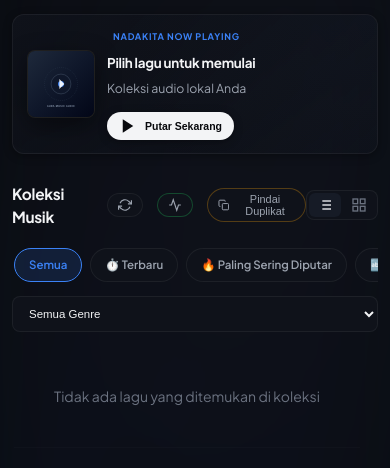
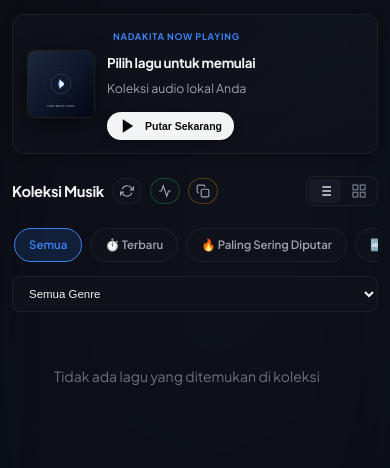
Before and after one commit to frambudi75/musik-player, a PHP site: page / in a window 390 px wide. Shown: the part 56-524 px from the top of the page. Run offline with PHP 8.4, Linux system fonts and the light colour scheme; data that the repository does not hold is empty.

Commit message:
fix(mobile): prevent header overlap and ensure filter chips bar is fully visible and spaced on mobile

```diff
--- a/assets/css/style.css
+++ b/assets/css/style.css
@@ -2750,14 +2750,53 @@ html, body {
 
   /* Native App Style Song List */
   .section-header {
-    margin-bottom: 10px;
-  }
+    display: flex !important;
+    align-items: center !important;
+    justify-content: space-between !important;
+    margin-top: 6px !important;
+    margin-bottom: 12px !important;
+    gap: 8px !important;
+    width: 100% !important;
+    flex-wrap: nowrap !important;
+  }
+
+  .section-header > div:first-child {
+    display: flex !important;
+    align-items: center !important;
+    gap: 8px !important;
+    min-width: 0 !important;
+    flex: 1 !important;
+    overflow: hidden !important;
+  }
+
   .section-title {
-    font-size: 1.1rem;
-  }
+    font-size: 1.05rem !important;
+    font-weight: 700 !important;
+    white-space: nowrap !important;
+    overflow: hidden !important;
+    text-overflow: ellipsis !important;
+    flex-shrink: 1 !important;
+    margin: 0 !important;
+  }
+
+  .btn-subtle-scan {
+    padding: 5px 7px !important;
+    border-radius: var(--radius-full) !important;
+    flex-shrink: 0 !important;
+    display: inline-flex !important;
+    align-items: center !important;
+    justify-content: center !important;
+  }
+
+  .btn-subtle-scan span,
   #quick-rescan-btn span,
-  #health-check-btn span {
-    display: none;
+  #health-check-btn span,
+  #duplicate-scan-btn span {
+    display: none !important;
+  }
+
+  .view-toggle {
+    flex-shrink: 0 !important;
   }
 
   .song-table {
```
